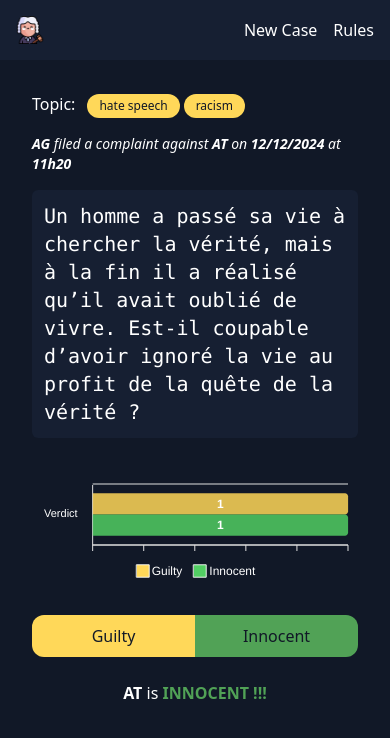
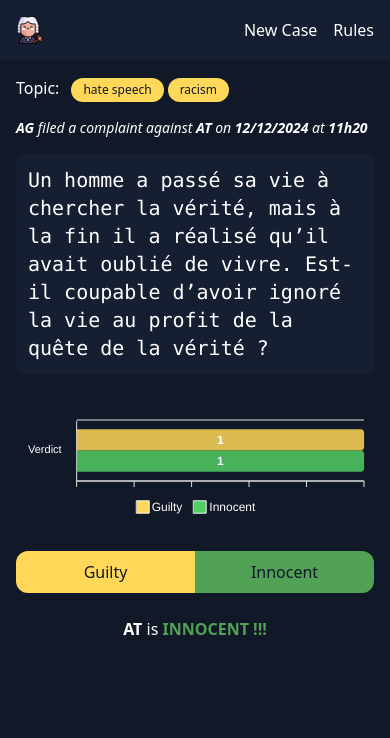
Before and after one commit to alaincodes/miasin, a Nuxt app in the folder frontend/: page / in a window 390 px wide. Shown: the top 738 px of the page. Built offline with nearby package versions, Linux system fonts and the light colour scheme.

Commit message:
responsive clean

```diff
--- a/frontend/pages/index.vue
+++ b/frontend/pages/index.vue
@@ -1,5 +1,5 @@
 <template>
-	<div class="grid grid-cols-1 p-4 md:justify-self-center md:w-6/12 md:py-0">
+	<div class="grid grid-cols-1 p-0 w-full md:justify-self-center xl:w-6/12">
 		<Cases />
 	</div>
 </template>
```
